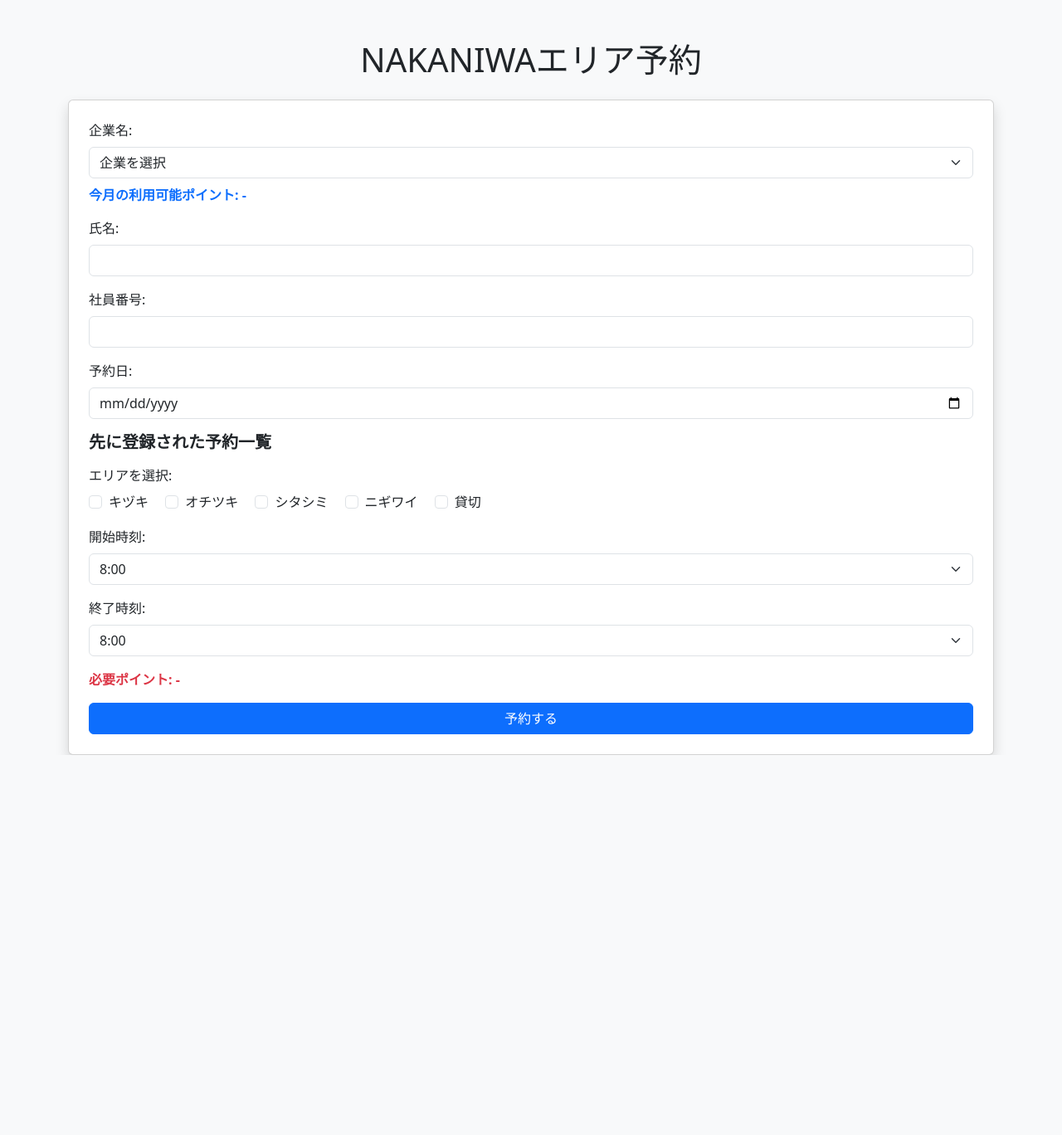
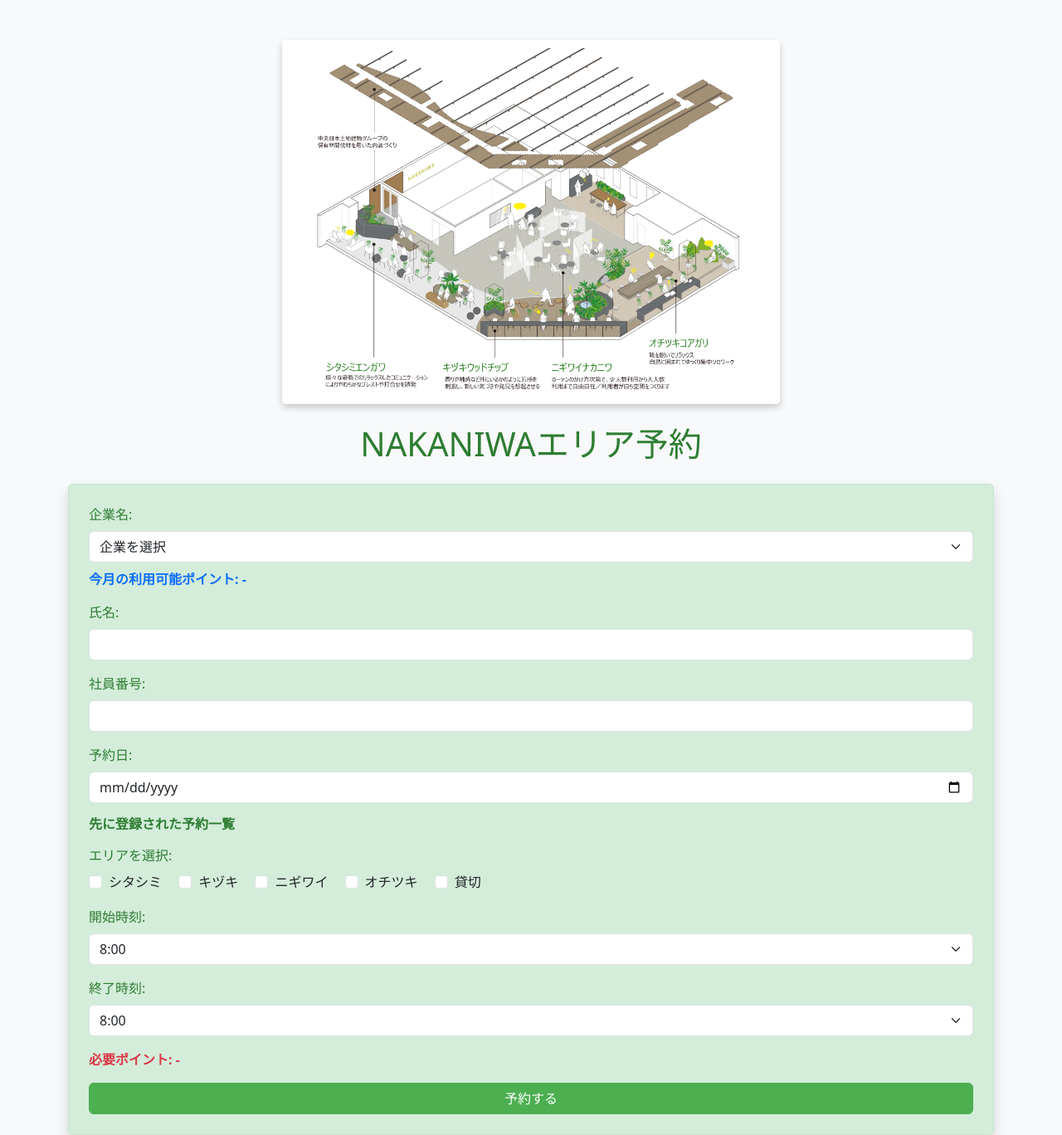
Before and after one commit to munetomoando/nakaniwa, a Flask app: page /reserve in a window 1280 px wide. Shown: the whole page at 83% size. Before the commit the page ends 910 px from the top, so only its background shows below. Run offline with Flask 3, Linux system fonts and the light colour scheme.

Commit message:
Add static folder with images

```diff
--- a/app.py
+++ b/app.py
@@ -15,6 +15,14 @@ app.config['SQLALCHEMY_TRACK_MODIFICATIONS'] = False
 db = SQLAlchemy(app)
 migrate = Migrate(app, db)
 
+# エリアの表示順を定義
+area_order = {
+    "シタシミ": 1,
+    "キヅキ": 2,
+    "ニギワイ": 3,
+    "オチツキ": 4,
+    "全体貸切": 5
+}
 # 予約データのテーブル（モデル）
 class Reservation(db.Model):
     id = db.Column(db.Integer, primary_key=True)
@@ -143,8 +151,7 @@ def calculate_points(date, start_time_str, end_time_str, num_areas):
 
     cost_per_30min = 20 if is_peak_time else 10
     total_cost = int(duration) * cost_per_30min * num_areas
-
-    return total_cost
+    return max(total_cost, 0)
 
 @app.route('/reserve', methods=['GET', 'POST'])
 def reserve():
@@ -166,7 +173,7 @@ def reserve():
         # **エリア予約の重複チェック**
         all_areas = {"キヅキ", "オチツキ", "シタシミ", "ニギワイ"}  # ✅ エリアのセット
 
-        is_full_reservation = "貸切" in areas  # 貸切が選ばれているか
+        is_full_reservation = "全体貸切" in areas  # 貸切が選ばれているか
         reserved_areas = set(areas)  # 予約しようとしているエリア（セット）
 
         # **データベース内の既存予約を取得**
@@ -186,7 +193,7 @@ def reserve():
                 if existing_reserved_areas & all_areas:  # 交差があるか
                     return render_template("error.html", message=f"エラー: {date} の {start_time_str} 〜 {end_time_str} はすでに予約されているため、貸切予約できません。")
             else:
-                if "貸切" in existing_reserved_areas:
+                if "全体貸切" in existing_reserved_areas:
                     return render_template("error.html", message=f"エラー: {date} の {start_time_str} 〜 {end_time_str} は貸切予約済みのため、個別エリアの予約はできません。")
 
         # **企業のポイントを取得**
@@ -196,7 +203,7 @@ def reserve():
 
         # **予約したエリア数をカウント**
         num_areas = len(areas)
-        if "貸切" in areas:
+        if "全体貸切" in areas:
             num_areas = 4  # 貸切は4エリア分
 
         # **必要ポイントを計算**
--- a/templates/reservation.html
+++ b/templates/reservation.html
@@ -6,6 +6,42 @@
     <title>NAKANIWAエリア予約</title>
     <link href="https://cdn.jsdelivr.net/npm/bootstrap@5.3.0/dist/css/bootstrap.min.css" rel="stylesheet">
 
+    <!-- カスタムスタイル -->
+    <style>
+        body {
+            background-color: #e6f2e6;
+        }
+        .header-image {
+        width: 100%;
+        max-width: 600px; /* 画像の最大幅を設定 */
+        border: 10px solid white; /* 白い枠 */
+        box-shadow: 0 4px 8px rgba(0, 0, 0, 0.2); /* 影をつける */
+        border-radius: 5px; /* 角を少し丸める */
+        transition: transform 0.3s ease; /* ホバー時のアニメーション */
+        }
+        .header-image:hover {
+        transform: translateY(-5px); /* ホバーで少し浮き上がる効果 */
+        box-shadow: 0 8px 16px rgba(0, 0, 0, 0.3); /* ホバー時の影を強調 */
+        }
+        .card {
+            background-color: #d4edda;
+            border: 1px solid #c3e6cb;
+        }
+        .btn-primary {
+            background-color: #4caf50;
+            border-color: #4caf50;
+        }
+        .btn-primary:hover {
+            background-color: #45a049;
+            border-color: #45a049;
+        }
+        .form-label {
+            color: #2e7d32;
+        }
+        h1, h5 {
+            color: #2e7d32;
+        }
+    </style>
     <script>
         function fetchReservations() {
             let date = document.getElementById("date").value;
@@ -102,6 +138,10 @@
 </head>
 <body class="bg-light">
     <div class="container mt-5">
+        <!-- ヘッダー画像 -->
+        <div class="text-center mb-4">
+            <img src="{{ url_for('static', filename='areas.png') }}" alt="NAKANIWAの4エリア" class="header-image">
+        </div>
         <h1 class="text-center mb-4">NAKANIWAエリア予約</h1>
 
         <div class="card shadow p-4">
@@ -134,25 +174,25 @@
                     <input type="date" id="date" name="date" class="form-control" required onchange="fetchReservations(); updatePoints();">
                 </div>
                 <div id="reservations_list_container" class="mb-3">
-                    <h5 class="fw-bold mt-3">先に登録された予約一覧</h5>
+                    <h6 class="fw-bold mt-3 form-label">先に登録された予約一覧</h6>
                     <div id="reservations_list"></div>
                 </div>
                 <div class="mb-3">
                     <label class="form-label">エリアを選択:</label><br>
                     <div class="form-check form-check-inline">
-                        <input type="checkbox" name="area" value="キヅキ" class="form-check-input" onchange="updatePoints()"> キヅキ
+                        <input type="checkbox" name="area" value="シタシミ" class="form-check-input area-checkbox" onchange="updateSelection()"> シタシミ
                     </div>
                     <div class="form-check form-check-inline">
-                        <input type="checkbox" name="area" value="オチツキ" class="form-check-input" onchange="updatePoints()"> オチツキ
+                        <input type="checkbox" name="area" value="キヅキ" class="form-check-input area-checkbox" onchange="updateSelection()"> キヅキ
                     </div>
                     <div class="form-check form-check-inline">
-                        <input type="checkbox" name="area" value="シタシミ" class="form-check-input" onchange="updatePoints()"> シタシミ
+                        <input type="checkbox" name="area" value="ニギワイ" class="form-check-input area-checkbox" onchange="updateSelection()"> ニギワイ
                     </div>
                     <div class="form-check form-check-inline">
-                        <input type="checkbox" name="area" value="ニギワイ" class="form-check-input" onchange="updatePoints()"> ニギワイ
+                        <input type="checkbox" name="area" value="オチツキ" class="form-check-input area-checkbox" onchange="updateSelection()"> オチツキ
                     </div>
                     <div class="form-check form-check-inline">
-                        <input type="checkbox" name="area" value="貸切" class="form-check-input" onchange="updatePoints()"> 貸切
+                        <input type="checkbox" name="area" value="貸切" class="form-check-input" id="full-rental" onchange="selectFullRental()"> 貸切
                     </div>
                 </div>
 
@@ -184,5 +224,34 @@
             </form>
         </div>
     </div>
+    <script>
+        function updateSelection() {
+            let areaCheckboxes = document.querySelectorAll('.area-checkbox');
+            let fullRental = document.getElementById('full-rental');
+
+            let selectedCount = 0;
+            areaCheckboxes.forEach(box => {
+                if (box.checked) {
+                    selectedCount++;
+                }
+            });
+
+            if (selectedCount === 4) {
+                areaCheckboxes.forEach(box => box.checked = false);
+                fullRental.checked = true;
+            } else {
+                fullRental.checked = false;
+            }
+        }
+
+        function selectFullRental() {
+            let areaCheckboxes = document.querySelectorAll('.area-checkbox');
+            let fullRental = document.getElementById('full-rental');
+
+            if (fullRental.checked) {
+                areaCheckboxes.forEach(box => box.checked = false);
+            }
+        }
+    </script>
 </body>
 </html>
```
Also changed, not shown: instance/reservations.db, static/areas.png (added), 1 other file.
